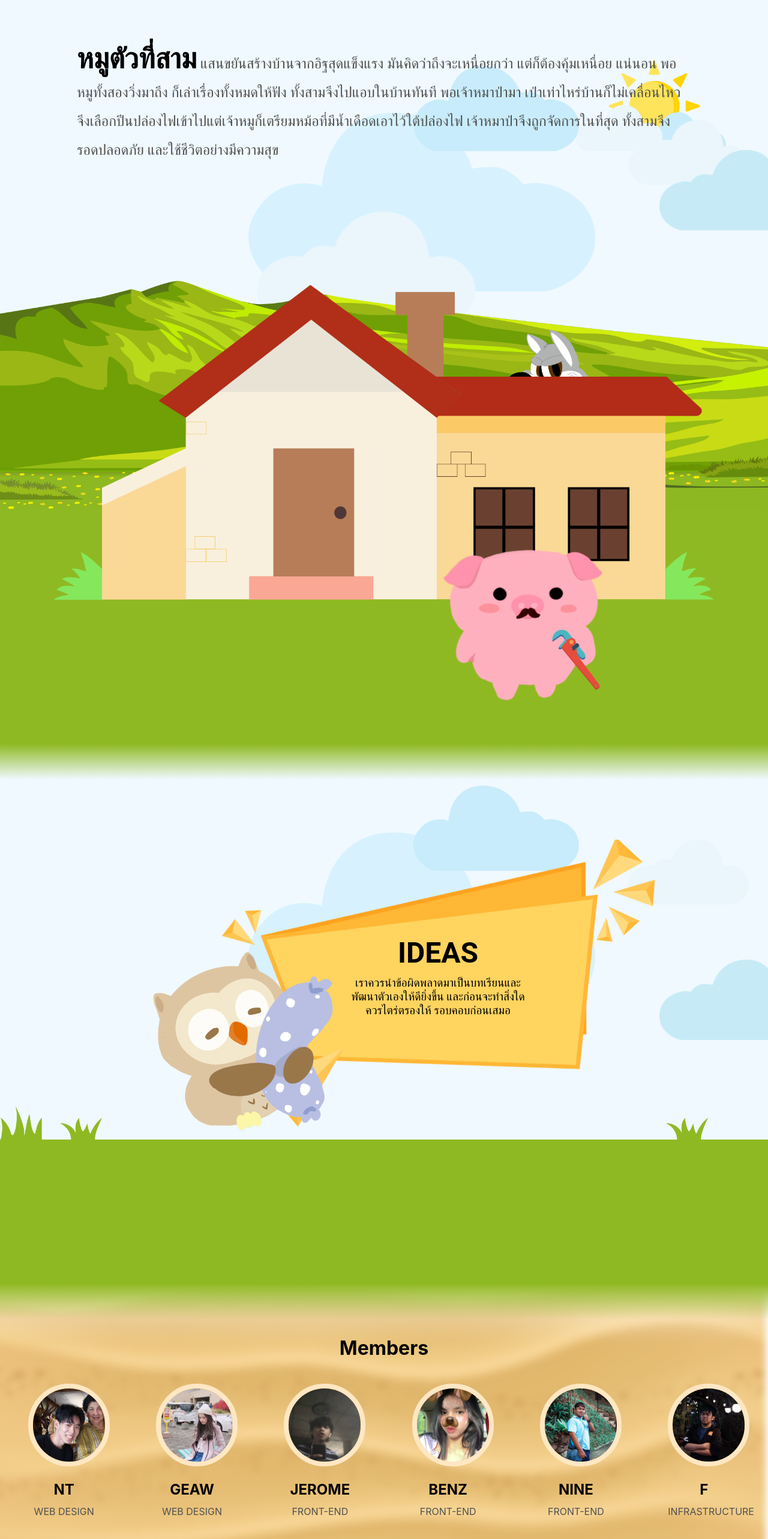
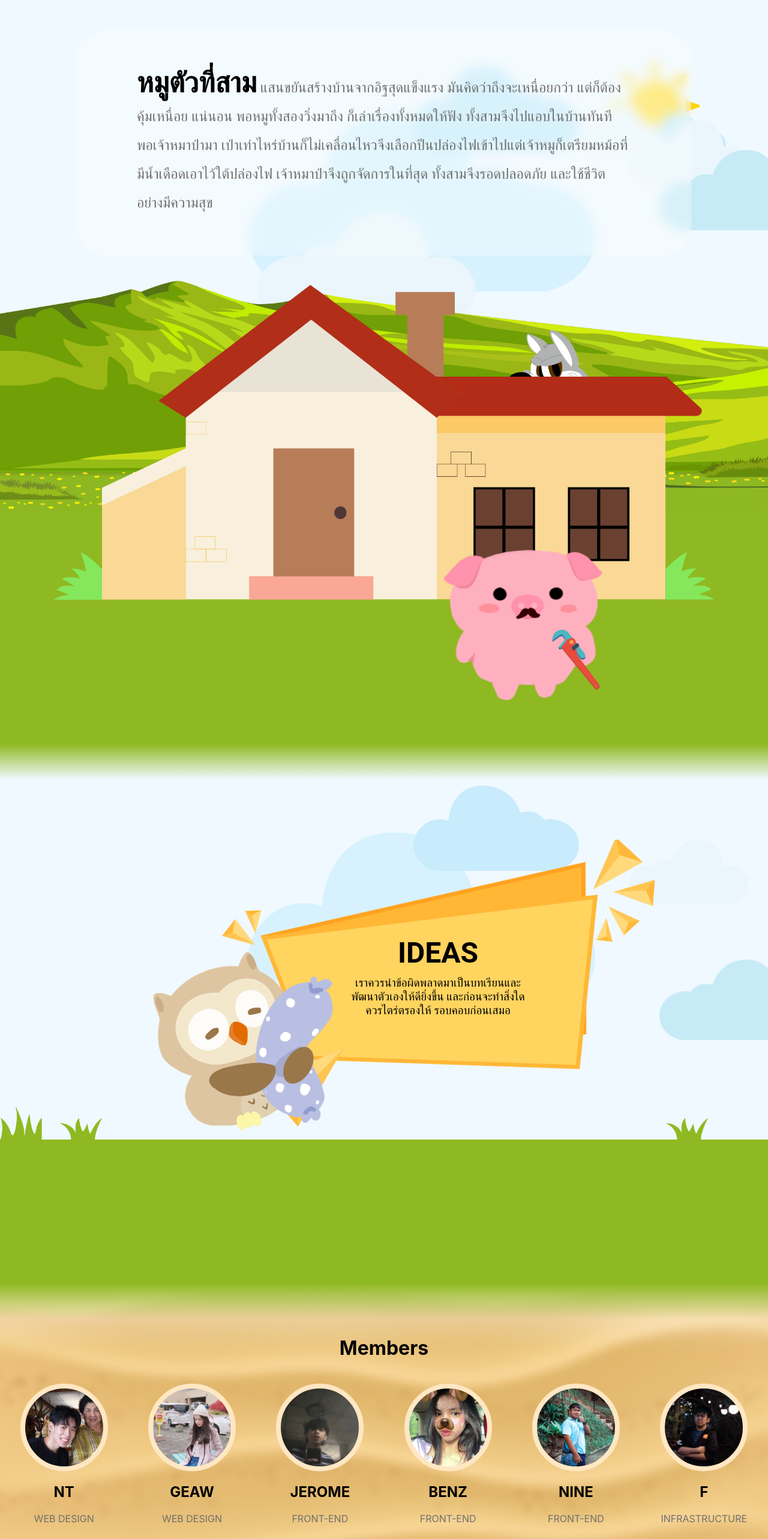
Before and after one commit to Hello-Ermine/helloermine-web-1-thethreelittlepigs, a React (Create React App) app: page / in a window 1280 px wide. Shown: the top 2566 px of the page at 60% size. Built offline with nearby package versions, Linux system fonts and the light colour scheme.

Commit message:
Edit ThirdPig and Footer

```diff
--- a/package.json
+++ b/package.json
@@ -6,6 +6,7 @@
     "@testing-library/jest-dom": "^5.11.4",
     "@testing-library/react": "^11.1.0",
     "@testing-library/user-event": "^12.1.10",
+    "aos": "^2.3.4",
     "react": "^17.0.2",
     "react-dom": "^17.0.2",
     "react-scripts": "4.0.3",
--- a/src/App.js
+++ b/src/App.js
@@ -3,6 +3,7 @@ import IdeasComponent from "./Ideas.js";
 import ThirdPigComponent from "./ThirdPig.js";
 
 import styled from "styled-components";
+
 
 const Connector = styled.div`
     width: 100%;
--- a/src/Footer.js
+++ b/src/Footer.js
@@ -7,25 +7,26 @@ import F from './img/member/F.jpg'
 import GroundFooter from './img/GroundFooter.png'
 
 import styled from "styled-components";
-
+import AOS from "aos";
+import 'aos/dist/aos.css';
+import { useEffect } from "react";
 
 const Members = styled.div`
-      position: absolute;
       width: 100%;
       display: flex;
       align-items: center;
       justify-content: space-around;
       flex-wrap: wrap;
+      box-sizing: border-box;
 `
 
 const Person = styled.div`
       width: 120px;
       margin: 1em;
-      transition: 300ms ease-in-out;
-
-      :hover{
-        transform: translateY(-5px);
-      }
+      display: flex;
+      flex-direction: column;
+      justify-content: center;
+      align-items: center;
 
       & >*{
         text-transform: uppercase;
@@ -33,7 +34,7 @@ const Person = styled.div`
       }
 
       & p{
-        color: rgb(80, 80, 80);
+        color: rgb(112,112,112);
       }
 
       & img{
@@ -46,22 +47,43 @@ const Person = styled.div`
 `
 const Footer = styled.div`
         width: 100%;
-        height: 500px;
+        height: 100%;
+        position: relative;
         background-image: url(${GroundFooter});
         padding: 5em 0;
         background-size: cover;
         background-repeat: no-repeat;
-        overflow: auto;
         text-align: center;
         box-sizing: border-box;
+        overflow: hidden;
+
 
         & h1 {
           margin: 1.5em 0 .5em 0;
         }
 `
+
+const Pic = styled.div`
+      width: 130px;
+      height: 130px;
+      border-radius: 100px;
+      border: .5em solid #FFE7C3;
+      background-image: url(${props => props.src});
+      background-size: cover;
+      background-repeat: no-repeat;
+      background-position: center;
+      transition: 300ms ease-in-out;
+
+      :hover{
+        transform: translateY(-5px);
+      }
+`
+
 function Member(props) {
   return (<Person>
-    <img src={props.imgSrc} alt={props.name} />
+    <a href={props.contact}>
+      <Pic src={props.imgSrc} />
+    </a>
     <h2>{props.name}</h2>
     <p>{props.duty}</p>
   </Person>
@@ -69,15 +91,22 @@ function Member(props) {
 }
 
 export default function FooterComponent() {
-  return <Footer>
-    <h1>Members</h1>
-    <Members>
-      <Member name="Nt" duty="WEB DESIGN" imgSrc={nt} />
-      <Member name="Geaw" duty="WEB DESIGN" imgSrc={geaw} />
-      <Member name="Jerome" duty="FRONT-END" imgSrc={jerome} />
-      <Member name="Benz" duty="FRONT-END" imgSrc={benz} />
-      <Member name="Nine" duty="FRONT-END" imgSrc={nine} />
-      <Member name="F" duty="INFRASTRUCTURE" imgSrc={F} />
-    </Members>
-  </Footer>
+  useEffect(() => {
+    AOS.init({
+      duration:1000
+    });
+  }, []);
+  return (
+    <Footer>
+      <h1>Members</h1>
+      <Members data-aos="fade-up">
+        <Member name="Nt" duty="WEB DESIGN" imgSrc={nt} contact="" />
+        <Member name="Geaw" duty="WEB DESIGN" imgSrc={geaw} contact="" />
+        <Member name="Jerome" duty="FRONT-END" imgSrc={jerome} contact="" />
+        <Member name="Benz" duty="FRONT-END" imgSrc={benz} contact="" />
+        <Member name="Nine" duty="FRONT-END" imgSrc={nine} contact="" />
+        <Member name="F" duty="INFRASTRUCTURE" imgSrc={F} contact="" />
+      </Members>
+    </Footer>
+  )
 }
--- a/src/Ideas.js
+++ b/src/Ideas.js
@@ -1,4 +1,3 @@
-import styled from "styled-components";
 
 import mascot from "./img/MascotProject.png";
 import textbox from "./img/textbox.png";
@@ -7,6 +6,8 @@ import grass2 from "./img/grass2.png";
 import cloudLeftLow from "./img/Cloud.png";
 import cloudLeftHigh from "./img/Cloud2.png";
 import cloudRight from "./img/CloudRight.png";
+
+import styled from "styled-components";
 
 const Textbox = styled.div`
     position: relative;
@@ -31,14 +32,6 @@ const Textbox = styled.div`
         font-family: 'Roboto', sans-serif;
     }
 
-    & .content{
-        width: 300px;
-        height: 180px;
-        position: absolute;
-        top: 50%;
-        left: 50%;
-        transform: translate(-50%,-50%);
-    }
     & h1{
         font-size: 3em;
     }
@@ -56,6 +49,15 @@ const Textbox = styled.div`
         50%  {transform: translate(-40%,-265px);}
         100% {transform: translate(-40%,-250px);}
     }
+`
+
+const Content = styled.div`
+        width: 300px;
+        height: 180px;
+        position: absolute;
+        top: 50%;
+        left: 50%;
+        transform: translate(-50%,-50%);
 `
 
 const Ideas = styled.div`
@@ -143,14 +145,15 @@ const Clouds = styled.div`
 `
 
 export default function IdeasComponent() {
-    return <Ideas>
+    return (
+        <Ideas>
             <Textbox>
                 <img src={mascot} alt="mascot" className="mascot" />
-            <div className="content">
+                <Content>
                     <h1>IDEAS</h1>
                     <p>เราควรนำข้อผิดพลาดมาเป็นบทเรียนและพัฒนาตัวเองให้ดียิ่งขึ้น และก่อนจะทำสิ่งใดควรไตร่ตรองให้
                         รอบคอบก่อนเสมอ</p>
-            </div>
+                </Content>
             </Textbox>
             <Clouds>
                 <img src={cloudLeftLow} alt="cloud" className="cloudLeftLow" />
@@ -165,7 +168,6 @@ export default function IdeasComponent() {
                 <img src={grass2} alt="grass2" className="grass2" />
                 <img src={grass2} alt="grass3" className="grass3" />
             </GrassGround>
-        <div className="ground blured"></div>
         </Ideas>
-
+        )
 }
--- a/src/ThirdPig.js
+++ b/src/ThirdPig.js
@@ -9,6 +9,10 @@ import cloudLeftHigh from "./img/Cloud2.png";
 import cloudRight from "./img/CloudRight.png";
 
 import styled from "styled-components";
+import AOS from "aos";
+import 'aos/dist/aos.css';
+import { useEffect } from "react";
+
 
 const ThirdPig = styled.div`
         width: 100%;
@@ -44,20 +48,25 @@ const ThirdPig = styled.div`
             animation: floatingsun infinite 3s ease-in-out;
         }
 
-        & p{
+        & .plot{
             position: absolute;
-            left: 50%;
+            left: 10%;
             top: 50px;
-            transform: translateX(-50%);
             width: 80%;
+            padding: 40px 100px;
+            background-color: rgba(255, 255, 255, 0.3);
+            backdrop-filter: blur(10px);
+            box-sizing: border-box;
+            border-radius: 2em;
+
             font-size: 1.5em;
             line-height: 2em;
             z-index: 10;
-            color: rgb(80, 80, 80);
+            color: rgb(112,112,112);
             font-family: 'Roboto', sans-serif;
         }
 
-        & p span{
+        & .plot span{
             font-size: 2em;
             font-weight: 800;
             color: black;
@@ -71,7 +80,7 @@ const ThirdPig = styled.div`
 
         @keyframes wolfAnimation {
             0% {bottom: 300px;}
-            10% {bottom: 300px;}
+            20% {bottom: 300px;}
             30% {bottom: 420px;}
             50% {bottom: 420px;}
             51% {bottom: 430px;}
@@ -128,7 +137,7 @@ const TheThirdPig = styled.div`
 
         @keyframes wrench{
             0% {transform:rotate(0deg) scaleX(-1);}
-            50% {transform:rotate(5deg) scaleX(-1);}
+            50% {transform:rotate(10deg) scaleX(-1);}
             100% {transform:rotate(0deg) scaleX(-1);}
         }
 `
@@ -184,7 +193,12 @@ const Clouds = styled.div`
 `
 
 export default function ThirdPigComponent() {
-    return <ThirdPig>
+    useEffect(() => {
+        AOS.init({
+        });
+    }, []);
+    return (
+        <ThirdPig>
             <img src={cloudnsun} alt="cloud" className="cloudnsun" />
             <Clouds>
                 <img src={cloudLeftLow} alt="cloud" className="cloudLeftLow" />
@@ -193,16 +207,18 @@ export default function ThirdPigComponent() {
                 <img src={cloudLeftLow} alt="cloud" className="cloudLeftLow outframe" />
                 <img src={cloudLeftHigh} alt="cloud" className="cloudLeftHigh outframe" />
                 <img src={cloudRight} alt="cloud" className="cloudRight outframe" />
-
             </Clouds>
             <MountainBackground />
             <GrassGround />
             <img src={brickHouse} alt="brickHouse" className="brickHouse" />
             <TheThirdPig><img src={wrench} alt="wrench" className="wrench" /></TheThirdPig>
             <img src={wolf} alt="wolf" className="wolf" />
-        <p><span>หมูตัวที่สาม</span> แสนขยันสร้างบ้านจากอิฐสุดแข็งแรง มันคิดว่าถึงจะเหนื่อยกว่า แต่ก็ต้องคุ้มเหนื่อย
+            <div className="plot" data-aos="fade-up">
+                <p ><span>หมูตัวที่สาม</span> แสนขยันสร้างบ้านจากอิฐสุดแข็งแรง มันคิดว่าถึงจะเหนื่อยกว่า แต่ก็ต้องคุ้มเหนื่อย
                     แน่นอน พอหมูทั้งสองวิ่งมาถึง ก็เล่าเรื่องทั้งหมดให้ฟัง ทั้งสามจึงไปแอบในบ้านทันที
                     พอเจ้าหมาป่ามา เป่าเท่าไหร่บ้านก็ไม่เคลื่อนไหวจึงเลือกปีนปล่องไฟเข้าไปแต่เจ้าหมูก็เตรียมหม้อที่มีน้ำเดือดเอาไว้ใต้ปล่องไฟ
                     เจ้าหมาป่าจึงถูกจัดการในที่สุด ทั้งสามจึงรอดปลอดภัย และใช้ชีวิตอย่างมีความสุข </p>
+            </div>
         </ThirdPig>
+    )
 }
```
Also changed, not shown: src/App.css (added), src/logo.svg (deleted), 1 other file (tests, documents, lock files or other folders). Lines whose indentation alone changed are shown as unchanged.
